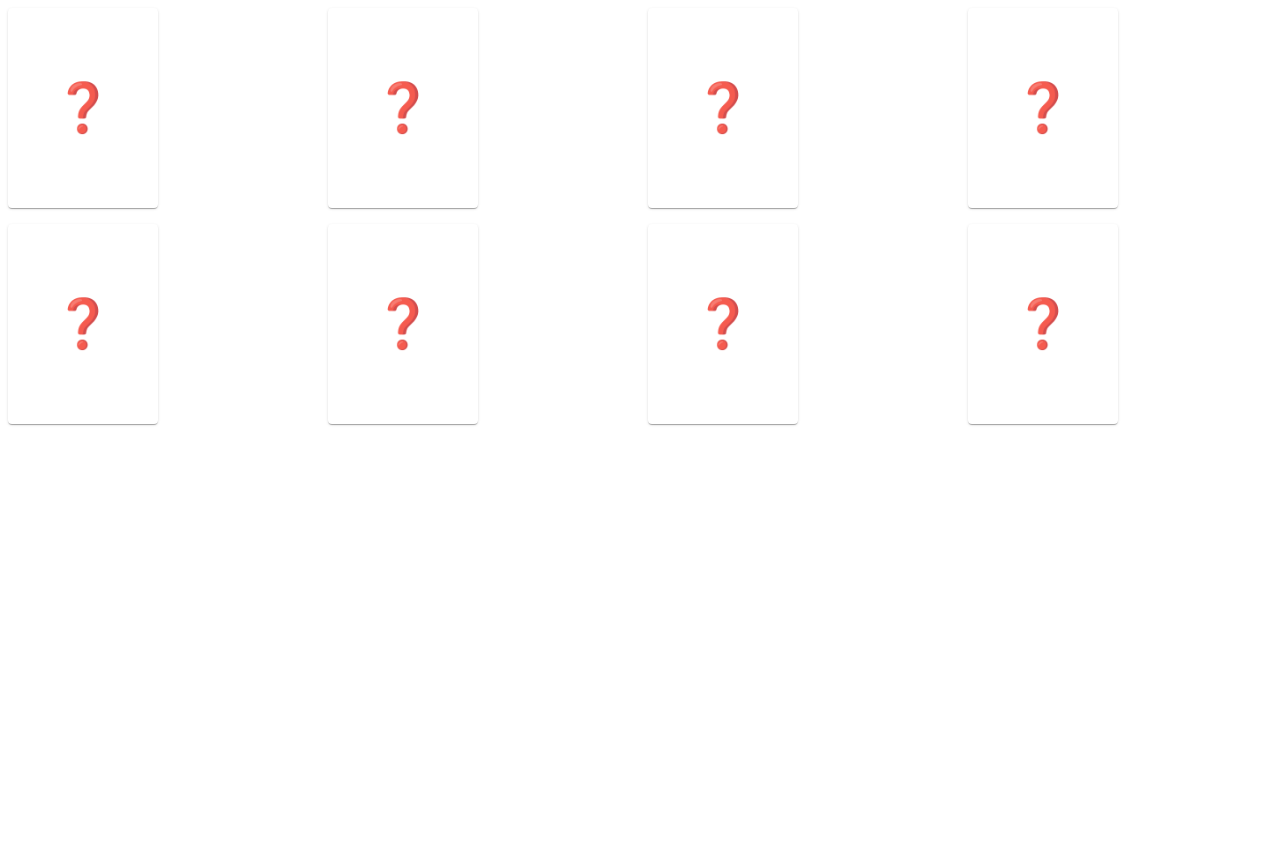
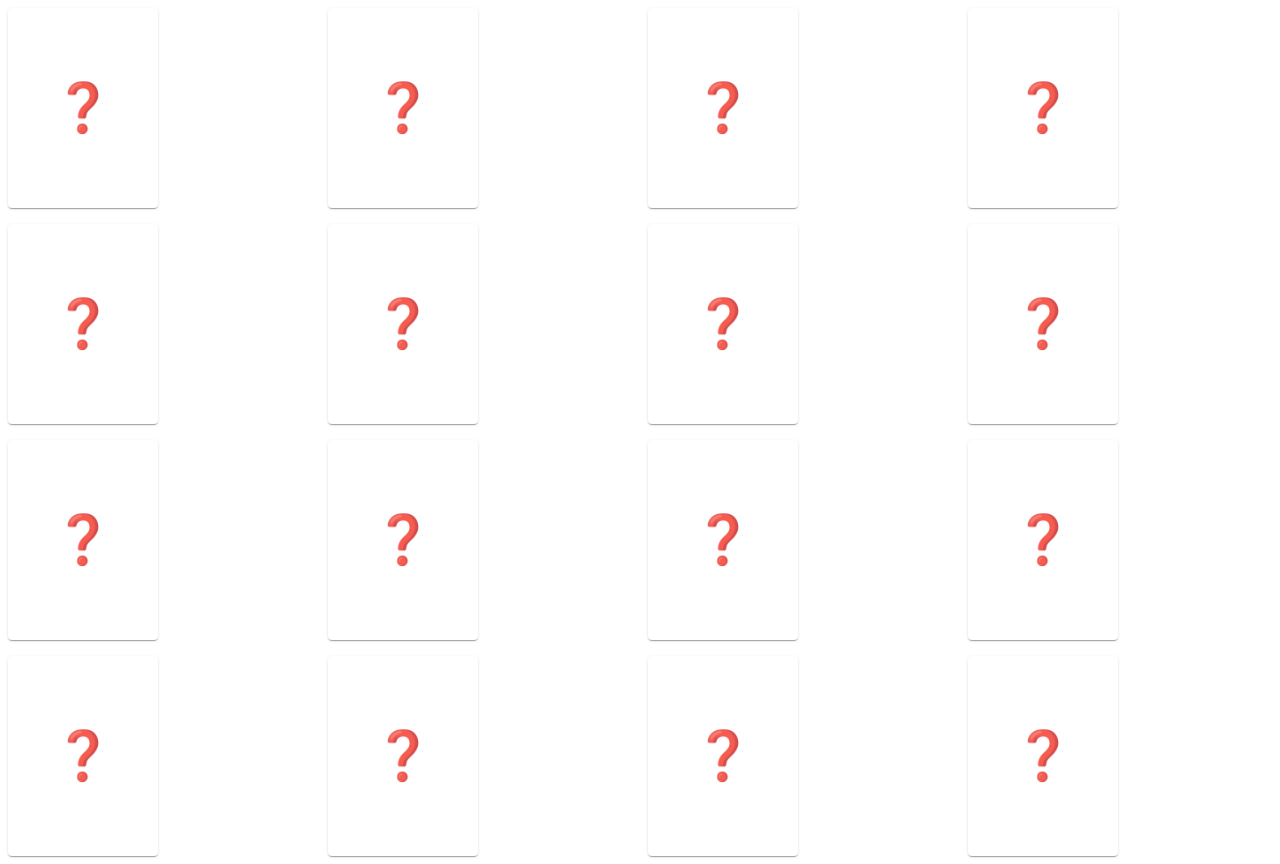
Before and after one commit to haddadiamirhosein/React-memory-Game, a React (Vite) app: page / in a window 1280 px wide. Before the commit the page ends 800 px from the top, so only its background shows below. Built offline with nearby package versions, Linux system fonts and the light colour scheme.

Commit message:
Add cardService logic and integrate randomized card duplication into GameBoard

```diff
--- a/src/components/CardFace.tsx
+++ b/src/components/CardFace.tsx
@@ -4,7 +4,7 @@ import CardActionArea from '@mui/material/CardActionArea';
 
 interface Props{
     icon : string;
-    onClickitme ?: () => void | null;
+    onClickitme ?: () => void;
 }
 
 function CardFace({icon , onClickitme}:Props) {
--- a/src/components/CardGame.tsx
+++ b/src/components/CardGame.tsx
@@ -10,7 +10,7 @@ interface Props{
 
 function CardGame({icon , isFlipped , onHandleClick}:Props) {
   return (
-    <FlipCardContainer onClick={onHandleClick}>
+    <FlipCardContainer>
         <FlipCardInner isFlipped={isFlipped}>
 
           <FlipCardFront>
--- a/src/components/GameBoard.tsx
+++ b/src/components/GameBoard.tsx
@@ -2,12 +2,16 @@ import Grid from '@mui/material/Grid'
 import { cards } from '../data/cards'
 import React, { useEffect, useState } from 'react'
 import CardGame from './CardGame'
+import cardService, { type Card } from '../services/cardService'
+
+
 
 function GameBoard() {
 
-    const [selectedcards , SetselectedCards] = useState<number[]>([])
+    const [selectedcards , SetselectedCards] = useState<string[]>([])
+    const [newCards , SetnewCards] = useState<Card[]>([])
 
-    const handleCardClick = (id:number) => {
+    const handleCardClick = (id:string) => {
 
         if (selectedcards.length === 2 || selectedcards.includes(id))
             return
@@ -16,7 +20,13 @@ function GameBoard() {
         SetselectedCards(newSelected)
     }
 
+    useEffect(() =>{
+      const newCard = cardService(cards);
+      SetnewCards(newCard)
+    },[])
+
     useEffect(() => {
+
         if (selectedcards.length === 1) {
           const timeout = setTimeout(() => {
             SetselectedCards([]);
@@ -30,11 +40,12 @@ function GameBoard() {
           }, 1000);
           return () => clearTimeout(timeout);
         }
+
       }, [selectedcards]);
 
   return (
 <Grid container spacing={2} >
-  {cards.map(card =>(
+  {newCards.map(card =>(
      <Grid size={{ xs: 4, md: 3 , sm:4}} key={card.id}>
         <CardGame
             onHandleClick={() => handleCardClick(card.id)}
--- a/src/data/cards.ts
+++ b/src/data/cards.ts
@@ -1,10 +1,10 @@
 export const cards = [
-    {id:1 , icon:"🍎"},
-    {id:2 , icon:"🍌"},
-    {id:3 , icon:"🍇"},
-    {id:4 , icon:"🍓"},
-    {id:5 , icon:"🍍"},
-    {id:6 , icon:"🍒"},
-    {id:7 , icon:"🥝"},
-    {id:8 , icon:"🍉"},
+    {id:'1' , icon:"🍎"},
+    {id:'2' , icon:"🍌"},
+    {id:'3' , icon:"🍇"},
+    {id:'4' , icon:"🍓"},
+    {id:'5' , icon:"🍍"},
+    {id:'6' , icon:"🍒"},
+    {id:'7' , icon:"🥝"},
+    {id:'8' , icon:"🍉"},
 ]
--- /dev/null
+++ b/src/services/cardService.ts
@@ -0,0 +1,19 @@
+
+export interface Card {
+    id : string;
+    icon : string;
+}
+
+
+const cardService  = (Items : Card[]) : Card[] => {
+
+    const duplicatedCards = Items.flatMap((item) => [
+        {id : crypto.randomUUID() , icon : item.icon},
+        {id : crypto.randomUUID() , icon : item.icon},
+    ])
+
+    const finalCard = duplicatedCards.sort(() => Math.random() - 0.5)
+    return finalCard
+}
+
+export default cardService
```
